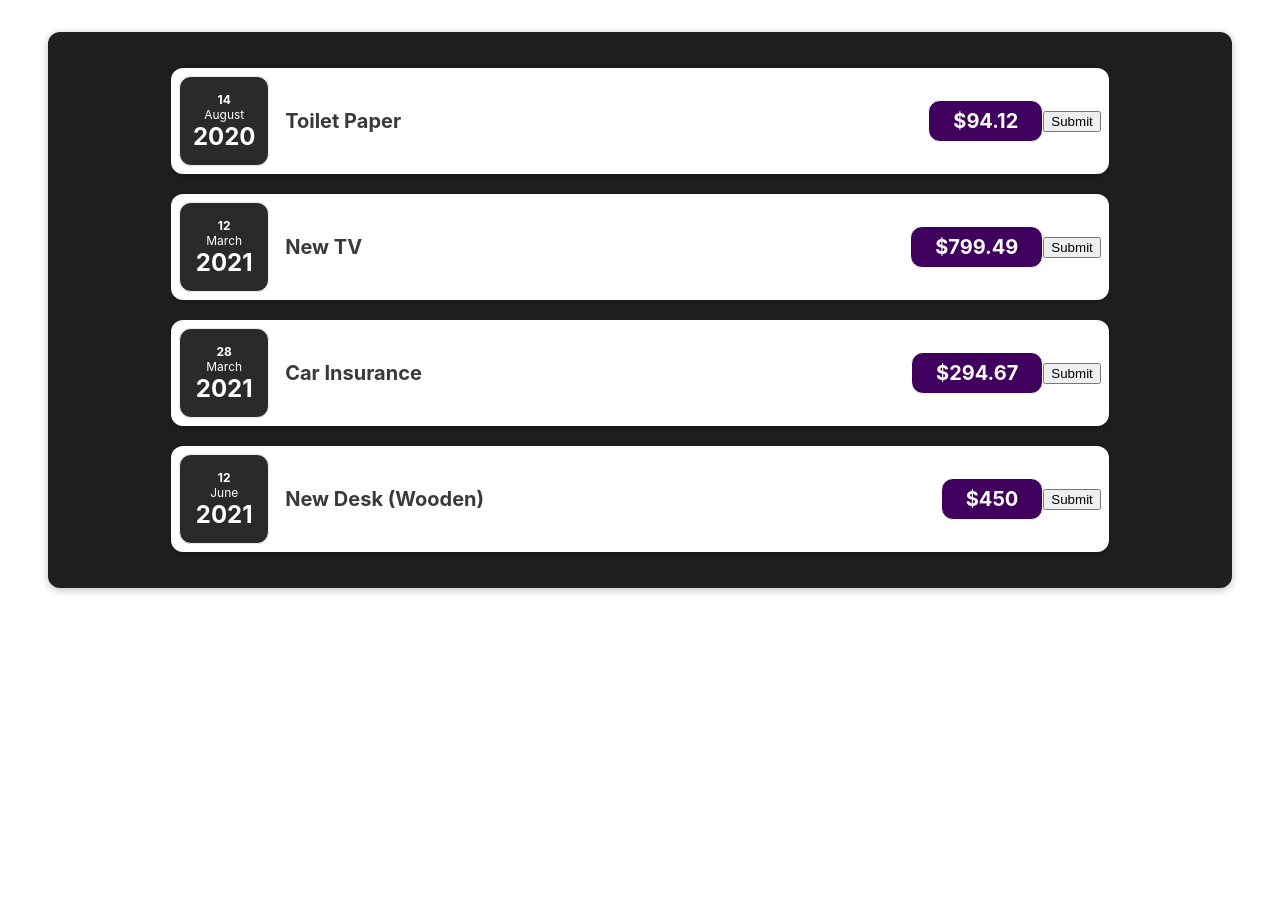
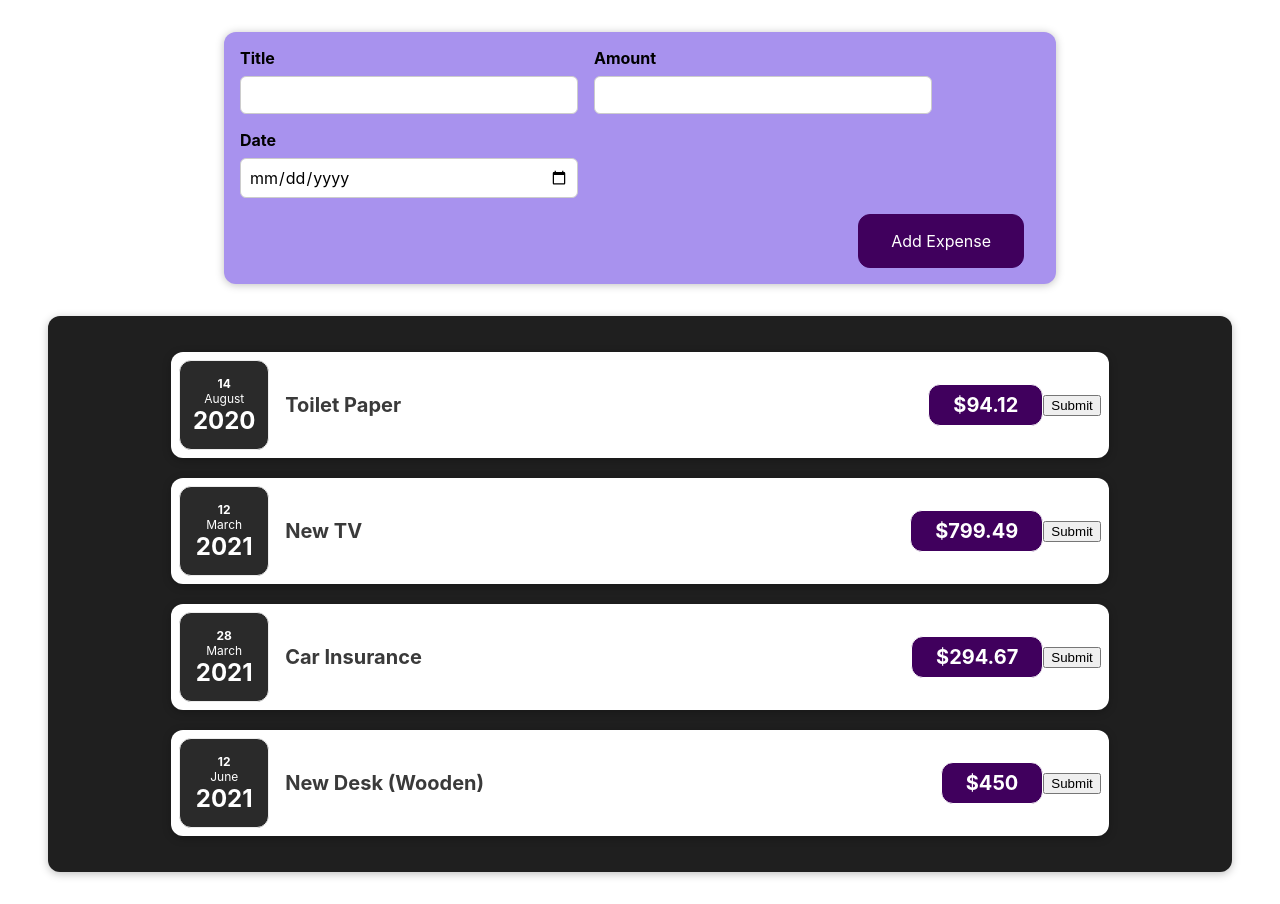
Before and after one commit to anusha-c18/React.js, a React (Create React App) app in the folder react-basics/: page / in a window 1280 px wide. Before the commit the page ends 800 px from the top, so only its background shows below. Built offline with nearby package versions, Linux system fonts and the light colour scheme.

Commit message:
adding form inputs

```diff
--- a/react-basics/src/App.js
+++ b/react-basics/src/App.js
@@ -1,6 +1,8 @@
 import "./App.css";
 import Expenses from "./components/Expenses/Expenses";
 import React from "react";
+import NewExpense from "./components/NewExpense/NewExpense";
+
 function App() {
   const expenses = [
     {
@@ -32,6 +34,7 @@
   // );
   return (
     <div>
+      <NewExpense />
       <Expenses items={expenses}></Expenses>
     </div>
   );
--- /dev/null
+++ b/react-basics/src/components/NewExpense/ExpenseForm.css
@@ -0,0 +1,26 @@
+.new-expense__controls {
+  display: flex;
+  flex-wrap: wrap;
+  gap: 1rem;
+  margin-bottom: 1rem;
+  text-align: left;
+}
+
+.new-expense__control label {
+  font-weight: bold;
+  margin-bottom: 0.5rem;
+  display: block;
+}
+
+.new-expense__control input {
+  font: inherit;
+  padding: 0.5rem;
+  border-radius: 6px;
+  border: 1px solid #ccc;
+  width: 20rem;
+  max-width: 100%;
+}
+
+.new-expense__actions {
+  text-align: right;
+}
--- /dev/null
+++ b/react-basics/src/components/NewExpense/ExpenseForm.js
@@ -0,0 +1,28 @@
+import "./ExpenseForm.css";
+import React from "react";
+
+function ExpenseForm() {
+  return (
+    <form action="">
+      <div className="new-expense__controls">
+        <div className="new-expense__control">
+          <label>Title</label>
+          <input type="text" />
+        </div>
+        <div className="new-expense__control">
+          <label>Amount</label>
+          <input type="number" min="0.01" step="0.01" />
+        </div>
+        <div className="new-expense__control">
+          <label>Date</label>
+          <input type="date" min="2019-01-01" max="2022-12-31" />
+        </div>
+      </div>
+      <div className="new-expense__actions">
+        <button type="submit">Add Expense</button>
+      </div>
+    </form>
+  );
+}
+
+export default ExpenseForm;
--- /dev/null
+++ b/react-basics/src/components/NewExpense/NewExpense.css
@@ -0,0 +1,38 @@
+.new-expense {
+  background-color: #a892ee;
+  padding: 1rem;
+  margin: 2rem auto;
+  width: 50rem;
+  max-width: 95%;
+  border-radius: 12px;
+  text-align: center;
+  box-shadow: 0 1px 8px rgba(0, 0, 0, 0.25);
+}
+
+.new-expense button {
+  font: inherit;
+  cursor: pointer;
+  padding: 1rem 2rem;
+  border: 1px solid #40005d;
+  background-color: #40005d;
+  color: white;
+  border-radius: 12px;
+  margin-right: 1rem;
+}
+
+.new-expense button:hover,
+.new-expense button:active {
+  background-color: #510674;
+  border-color: #510674;
+}
+
+.new-expense button.alternative {
+  color: #220131;
+  border-color: transparent;
+  background-color: transparent;
+}
+
+.new-expense button.alternative:hover,
+.new-expense button.alternative:active {
+  background-color: #ddb3f8;
+}
--- /dev/null
+++ b/react-basics/src/components/NewExpense/NewExpense.js
@@ -0,0 +1,13 @@
+import React from "react";
+import "./NewExpense.css";
+import ExpenseForm from "./ExpenseForm";
+
+const NewExpense = () => {
+  return (
+    <div className="new-expense">
+      <ExpenseForm />
+    </div>
+  );
+};
+
+export default NewExpense;
```
